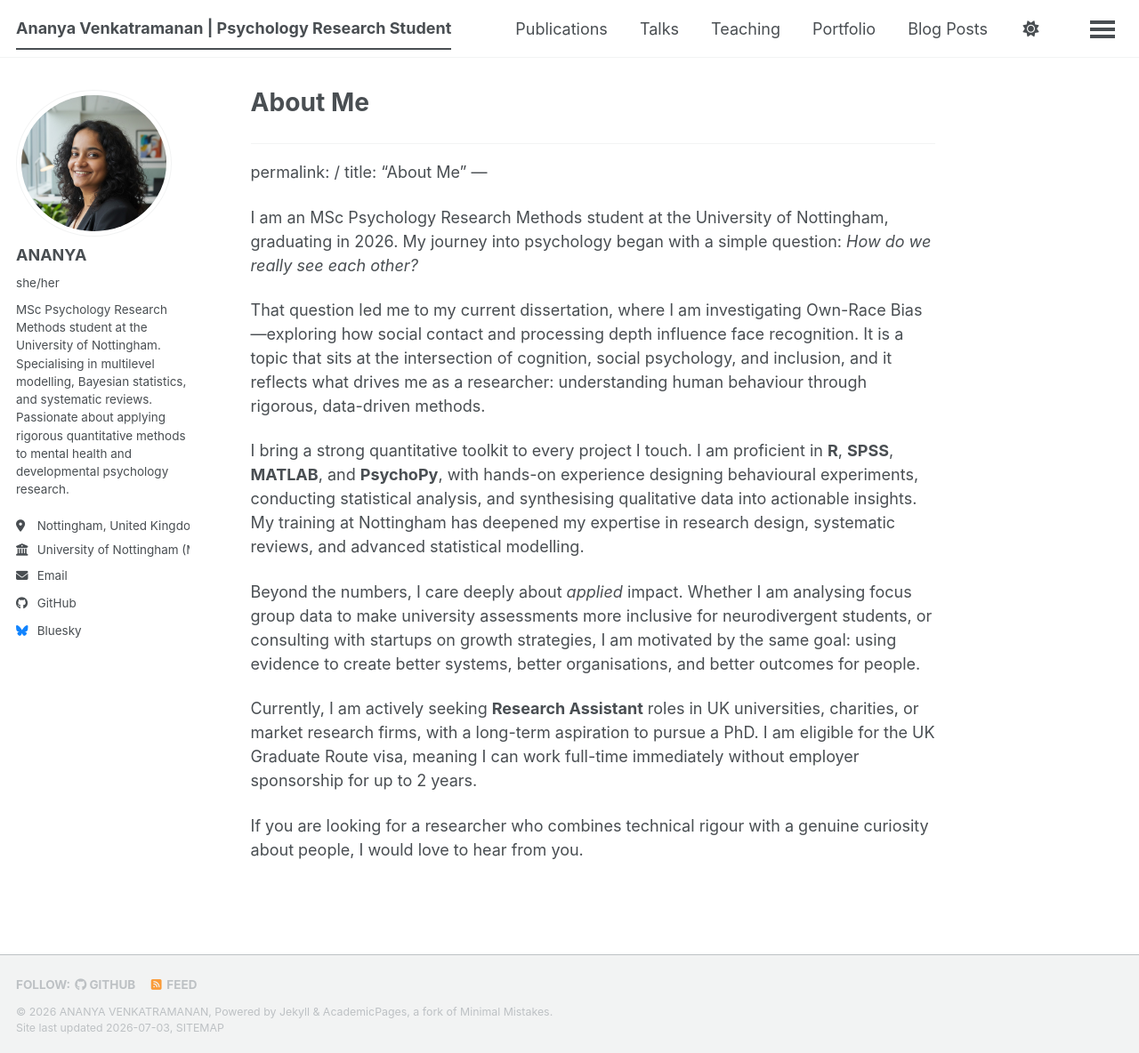
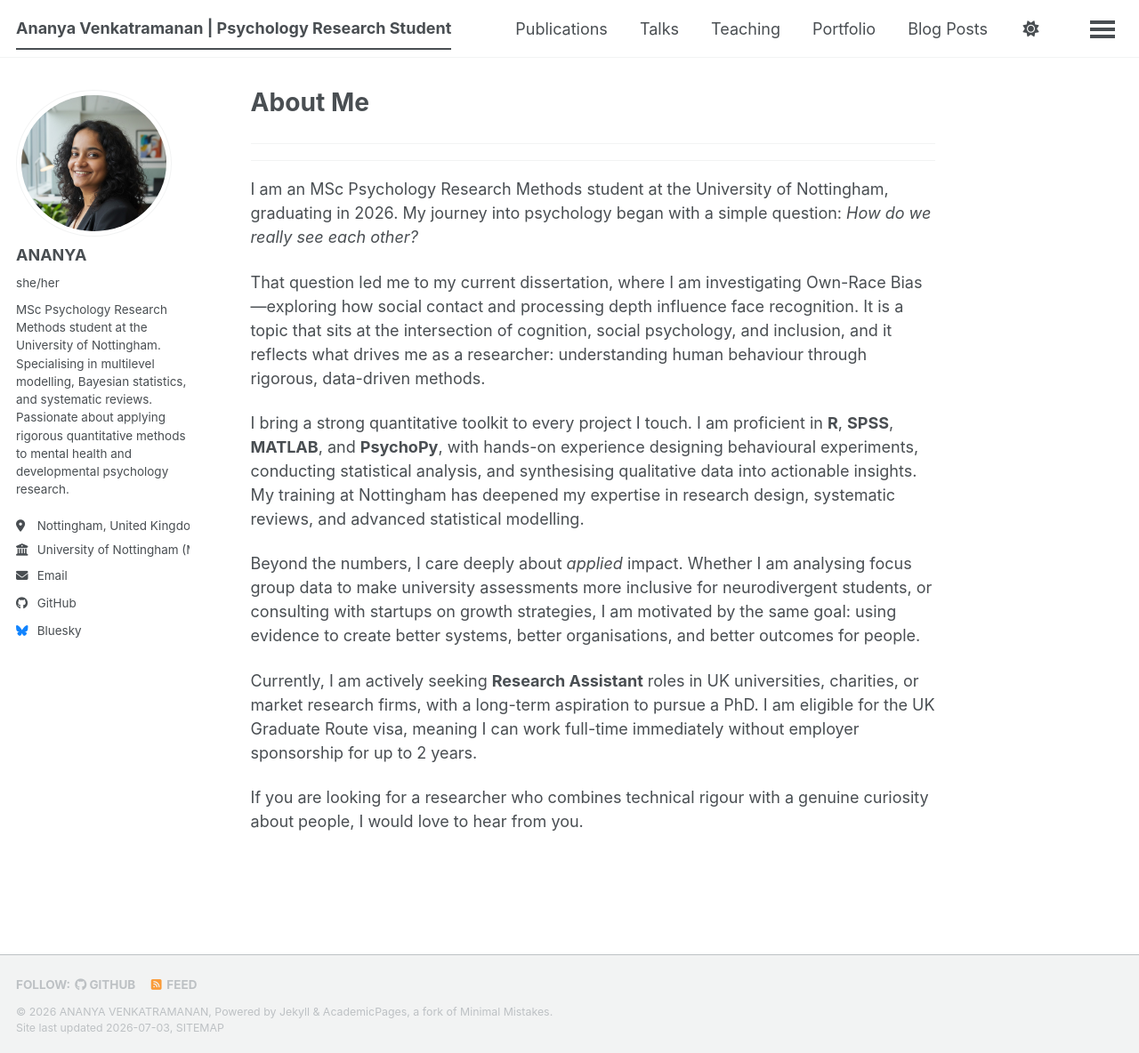
Before and after one commit to ananyav3003/ananyav3003.github.io, a Jekyll site: the page built from _pages/about.md, in a window 1280 px wide and 1184 px high. Shown: the whole window at 89% size. Built offline with Jekyll 4.4.1, drawn with Linux system fonts in a browser that asks for light colours; a style sheet for code colours, icons or effects is not loaded.

Commit message:
Update about.md by removing permalink and title-fix030072026-635p
Removed permalink and title from the about page.

```diff
--- a/_pages/about.md
+++ b/_pages/about.md
@@ -8,8 +8,6 @@ redirect_from:
 ---
 
 ---
-permalink: /
-title: "About Me"
 ---
 
 I am an MSc Psychology Research Methods student at the University of Nottingham, graduating in 2026. My journey into psychology began with a simple question: *How do we really see each other?*
```
